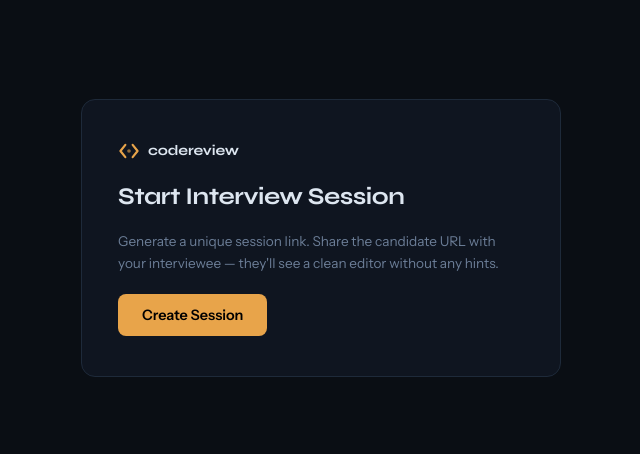
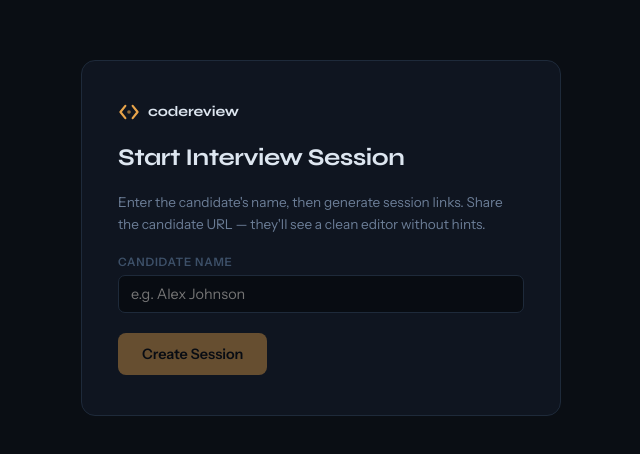
Before and after one commit to MrVolodymyrSi/codereviewapp, a Vue app: page / in a window 1280 px wide. Shown: the part 162-616 px from the top of the page, without its empty margins (319-959 px from the left). Built offline with nearby package versions, Linux system fonts and the light colour scheme; no server answers.

Commit message:
feat: add candidate name field and createSessionRow to CreateSessionView

```diff
--- a/src/views/CreateSessionView.vue
+++ b/src/views/CreateSessionView.vue
@@ -1,15 +1,46 @@
 <script setup lang="ts">
 import { ref } from 'vue'
 import { useSession } from '../composables/useSession'
+import { useChallenge } from '../composables/useChallenge'
+import { useSessionPersistence } from '../composables/useSessionPersistence'
 
 const { createSession } = useSession()
+const { activeChallengeId, activeFramework, activeChallenge } = useChallenge()
+const { createSessionRow } = useSessionPersistence()
 
+const candidateName = ref('')
 const sid = ref<string | null>(null)
+const loading = ref(false)
+const createError = ref<string | null>(null)
 const interviewerCopied = ref(false)
 const candidateCopied = ref(false)
 
-function handleCreate() {
-  sid.value = createSession()
+async function handleCreate() {
+  if (!candidateName.value.trim()) return
+  loading.value = true
+  createError.value = null
+
+  const newSid = createSession()
+  const totalBugs = activeChallenge.value.bugs.filter(
+    (b) => b.variant === activeFramework.value,
+  ).length
+
+  const result = await createSessionRow({
+    id: newSid,
+    candidateName: candidateName.value.trim(),
+    challengeId: activeChallengeId.value,
+    framework: activeFramework.value,
+    totalBugs,
+  })
+
+  loading.value = false
+
+  if (!result.ok) {
+    createError.value = 'Could not start session — check your connection.'
+    return
+  }
+
+  sid.value = newSid
 }
 
 function buildUrl(role: 'interviewer' | 'candidate'): string {
@@ -43,11 +74,32 @@ async function copyUrl(role: 'interviewer' | 'candidate') {
 
       <h1 class="card-title">Start Interview Session</h1>
       <p class="card-desc">
-        Generate a unique session link. Share the candidate URL with your interviewee — they'll see a clean editor without any hints.
+        Enter the candidate's name, then generate session links. Share the candidate URL — they'll see a clean editor without hints.
       </p>
 
       <template v-if="!sid">
-        <button class="create-btn" @click="handleCreate">Create Session</button>
+        <div class="field-group">
+          <label class="field-label" for="candidate-name">Candidate name</label>
+          <input
+            id="candidate-name"
+            v-model="candidateName"
+            type="text"
+            class="name-input"
+            placeholder="e.g. Alex Johnson"
+            :disabled="loading"
+            @keydown.enter="handleCreate"
+          />
+        </div>
+
+        <div v-if="createError" class="error-msg">{{ createError }}</div>
+
+        <button
+          class="create-btn"
+          :disabled="!candidateName.trim() || loading"
+          @click="handleCreate"
+        >
+          {{ loading ? 'Creating…' : 'Create Session' }}
+        </button>
       </template>
 
       <template v-else>
@@ -75,7 +127,7 @@ async function copyUrl(role: 'interviewer' | 'candidate') {
 
         <p class="session-hint">
           Session ID: <code class="sid-code">{{ sid }}</code><br>
-          Open your interviewer link to begin. Candidate notes and bug checklist will be scoped to this session.
+          Open your interviewer link to begin.
         </p>
       </template>
     </div>
@@ -135,6 +187,50 @@ async function copyUrl(role: 'interviewer' | 'candidate') {
   line-height: 1.6;
 }
 
+.field-group {
+  display: flex;
+  flex-direction: column;
+  gap: 6px;
+}
+
+.field-label {
+  font-size: 0.72rem;
+  font-weight: 600;
+  color: var(--text-faint);
+  text-transform: uppercase;
+  letter-spacing: 0.07em;
+}
+
+.name-input {
+  background: var(--bg-input);
+  border: 1px solid var(--border);
+  border-radius: 7px;
+  color: var(--text);
+  font-family: var(--font-ui);
+  font-size: 0.9rem;
+  padding: 9px 12px;
+  outline: none;
+  transition: border-color 0.15s, box-shadow 0.15s;
+}
+
+.name-input:focus {
+  border-color: var(--accent);
+  box-shadow: 0 0 0 3px var(--accent-dim);
+}
+
+.name-input:disabled {
+  opacity: 0.5;
+}
+
+.error-msg {
+  font-size: 0.78rem;
+  color: var(--danger);
+  background: rgba(248, 113, 113, 0.08);
+  border: 1px solid rgba(248, 113, 113, 0.2);
+  border-radius: 6px;
+  padding: 8px 12px;
+}
+
 .create-btn {
   background: var(--accent);
   border: none;
@@ -149,9 +245,14 @@ async function copyUrl(role: 'interviewer' | 'candidate') {
   align-self: flex-start;
 }
 
-.create-btn:hover {
+.create-btn:hover:not(:disabled) {
   opacity: 0.88;
   transform: translateY(-1px);
+}
+
+.create-btn:disabled {
+  opacity: 0.4;
+  cursor: not-allowed;
 }
 
 .links-section {
@@ -189,7 +290,6 @@ async function copyUrl(role: 'interviewer' | 'candidate') {
   font-size: 0.72rem;
   padding: 7px 10px;
   outline: none;
-  cursor: text;
   min-width: 0;
 }
 
```
